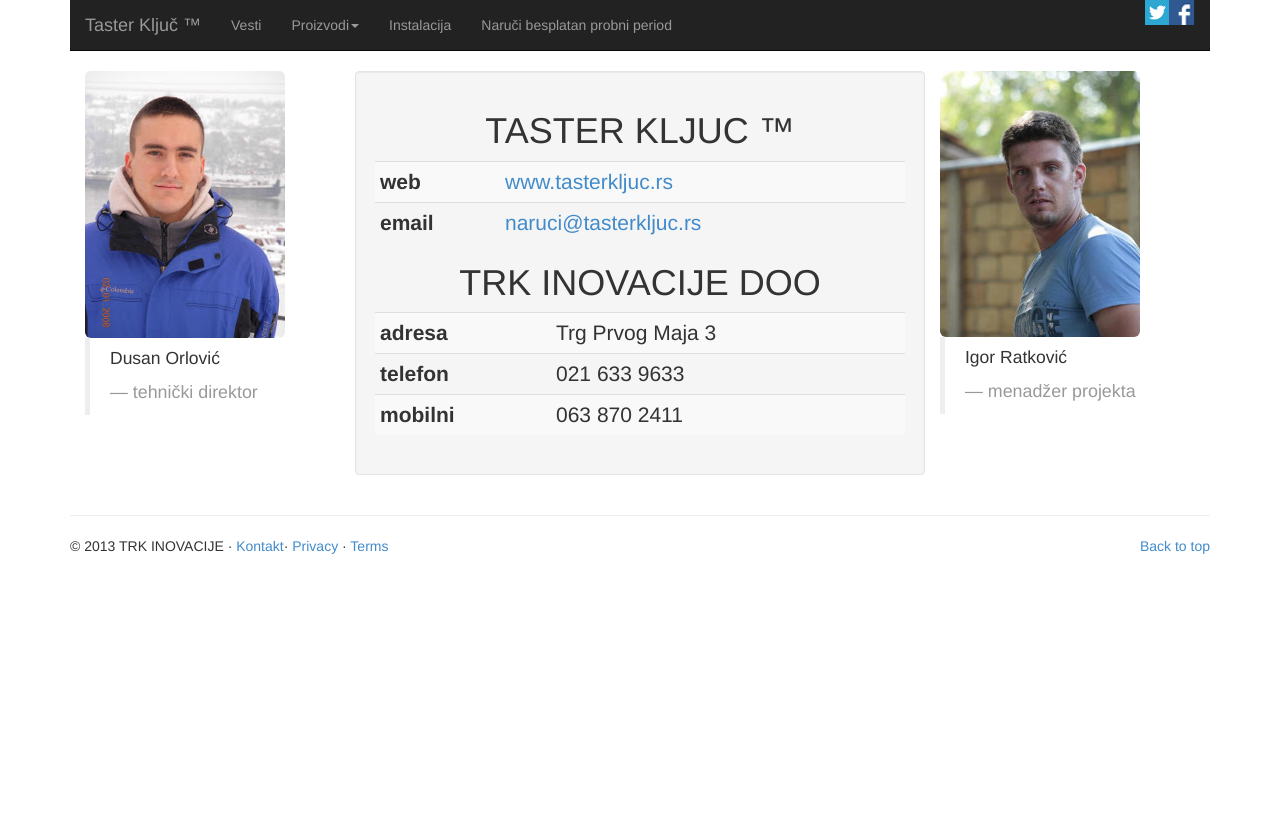
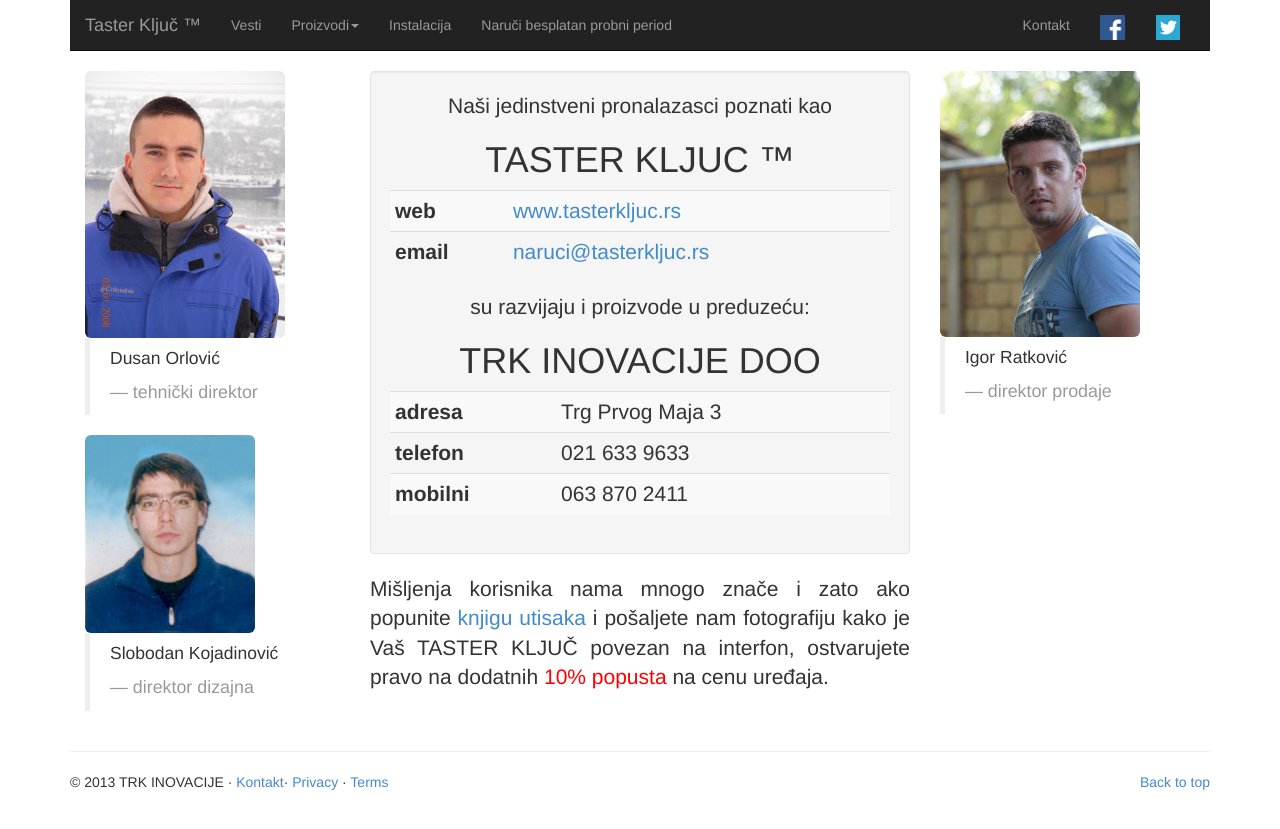
Before and after one commit to trkinovacije/tasterkljuc, a Jekyll site: the page built from kontakt/index.html, in a window 1280 px wide. Shown: the top 829 px of the page. Built offline with Jekyll 4.4.1, drawn with Linux system fonts in a browser that asks for light colours; Markdown is read by kramdown in place of the engine named in the settings.

Commit message:
kontakt podaci

```diff
--- a/_layouts/default.html
+++ b/_layouts/default.html
@@ -60,8 +60,9 @@
               </ul>
 
 	      <ul class="nav navbar-nav navbar-right">
-		 <a href="https://www.facebook.com/pages/TRK-Inovacije/262845617190135"><img style="float:right" src="/assets/ico/fb.png" alt="facebook"></a>
-		 <a href="https://twitter.com/trkinovacije"><img style="float:right" src="/assets/ico/tw.png" alt="twitter"></a>
+                 <li><a href="/kontakt">Kontakt</a></li>
+		 <li> <a href="https://www.facebook.com/pages/TRK-Inovacije/262845617190135"><img style="float:right" src="/assets/ico/fb.png" alt="facebook"></a></li>
+		 <li> <a href="https://twitter.com/trkinovacije"><img style="float:right" src="/assets/ico/tw.png" alt="twitter"></a></li>
 	      </ul>
             </div>
           </div>
--- a/kontakt/index.html
+++ b/kontakt/index.html
@@ -19,8 +19,21 @@
        </cite></small>
        </blockquote>
        </div>
+       <div class="span2">
+       <img src="/assets/images/pictures/sloba.jpg" alt="" class="img-rounded">
        </div>
-  <div class="col-md-6 well well-small ">
+       <div class="span4">
+       <blockquote>
+       <p>Slobodan Kojadinović</p>
+       <small><cite title="Kontakt podaci">direktor dizajna<i class="icon-map-marker"></i>
+       </cite></small>
+       </blockquote>
+       </div>
+
+     </div>
+    <div class="col-md-6">
+     <div class="well well-small ">
+	    <div class="text-center">Naši jedinstveni pronalazasci poznati kao</div>
 	<h1 class="center text-center">TASTER KLJUC &trade;</h1>
 	<table class="table table-striped table-condensed">
 	<tr>
@@ -30,6 +43,7 @@
 		<th> email</td> <td><a href="mailto:naruci@tasterkljuc.rs">naruci@tasterkljuc.rs</a></td>
 	</tr>
 	</table>
+	    <div class="text-center">su razvijaju i proizvode u preduzeću:</div>
 	<table class="table table-striped table-condensed">
 			<h1 class="center text-center">TRK INOVACIJE DOO</h1>
 	<tr>
@@ -44,6 +58,10 @@
 
 	</table>
   	</div>
+	<div align="justify">
+		Mišljenja korisnika nama mnogo znače i zato ako popunite <a href="/naruci/knjiga-utisaka">knjigu utisaka</a> i pošaljete nam fotografiju kako je Vaš TASTER KLJUČ povezan na interfon, ostvarujete pravo na dodatnih <span style="color:red">10% popusta</span> na cenu uređaja.
+</div>
+   </div>
    <div class="col-md-3">
      <div class="span2">
     <img src="/assets/images/pictures/igor.jpg" alt="" class="img-rounded">
@@ -51,7 +69,7 @@
     <div class="span4">
     <blockquote>
     <p>Igor Ratković</p>
-    <small><cite title="Source Title">menadžer projekta<i class="icon-map-marker"></i></cite></small>
+    <small><cite title="Source Title">direktor prodaje<i class="icon-map-marker"></i></cite></small>
     </blockquote>
     </div>
 
```
Also changed, not shown: _posts/2013-11-05-Kako-se-koristi-Mini-kljuc.md (+6 -5 lines), assets/images/pictures/sloba.jpg (added). Lines whose indentation alone changed are shown as unchanged.
